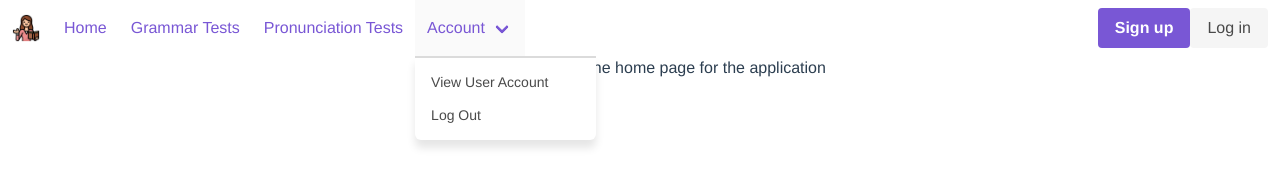
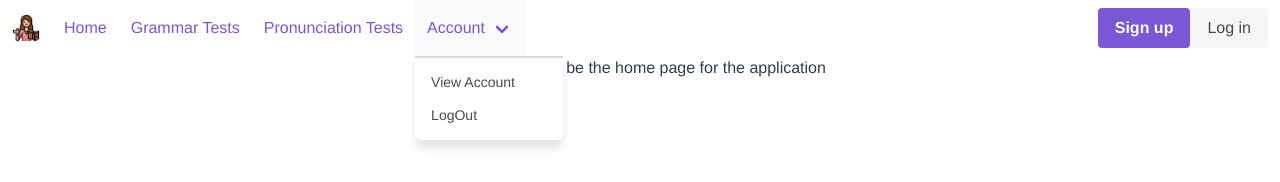
Before and after one commit to nancylee713/AILanguageTutor_FE, a Vue app: page /#/ in a window 1280 px wide. Both pictures are taken after a click on the link "Account". Shown: the top 182 px of the page. Built offline with nearby package versions, Linux system fonts and the light colour scheme.

Commit message:
Move commits from master to UI branch

```diff
--- a/src/App.vue
+++ b/src/App.vue
@@ -8,7 +8,6 @@
 
 <script>
 import NavBar from '@/components/NavBar.vue';
-
 
 export default {
   components: {
--- a/src/components/NavBar.vue
+++ b/src/components/NavBar.vue
@@ -26,10 +26,10 @@
             </b-navbar-item>
             <b-navbar-dropdown label="Account">
                 <b-navbar-item href="#">
-                    View User Account
+                    View Account
                 </b-navbar-item>
                 <b-navbar-item href="#">
-                    Log Out
+                    LogOut
                 </b-navbar-item>
             </b-navbar-dropdown>
         </template>
@@ -52,6 +52,7 @@
 </template>
 
 <script>
+
 export default {
   name: 'NavBar',
   props: {
--- a/src/components/NewUserForm.vue
+++ b/src/components/NewUserForm.vue
@@ -10,7 +10,6 @@
                 maxlength="40">
             </b-input>
         </b-field>
-
         <b-field label="Username">
             <b-input value="username here" maxlength="20"></b-input>
         </b-field>
--- a/src/router/index.js
+++ b/src/router/index.js
@@ -5,6 +5,7 @@ import Grammar from '../components/Grammar.vue';
 import Pronunciation from '../components/Pronunciation.vue';
 import User from '../components/User.vue';
 import CreateUser from '../views/CreateUser.vue';
+
 
 Vue.use(VueRouter);
 
--- a/src/views/CreateUser.vue
+++ b/src/views/CreateUser.vue
@@ -5,6 +5,7 @@
 </template>
 
 <script>
+
 import NewUserForm from '@/components/NewUserForm.vue';
 
 export default {
--- a/src/views/Home.vue
+++ b/src/views/Home.vue
@@ -5,7 +5,6 @@
 </template>
 
 <script>
-
 export default {
   name: 'home',
   components: {
```
